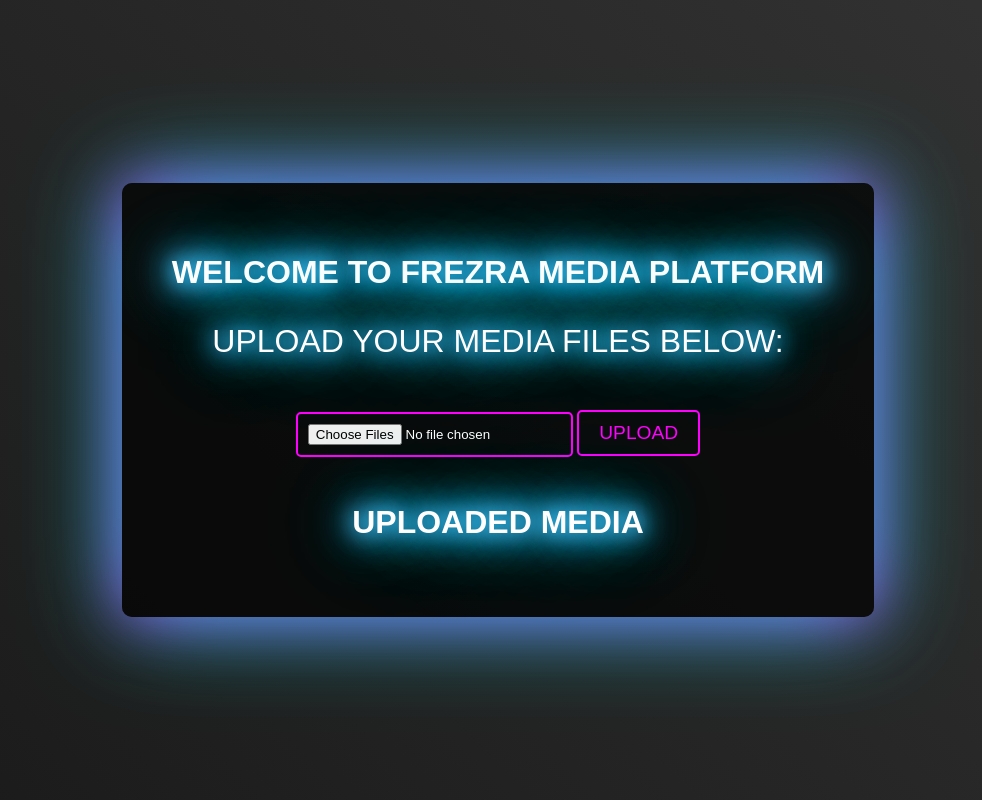
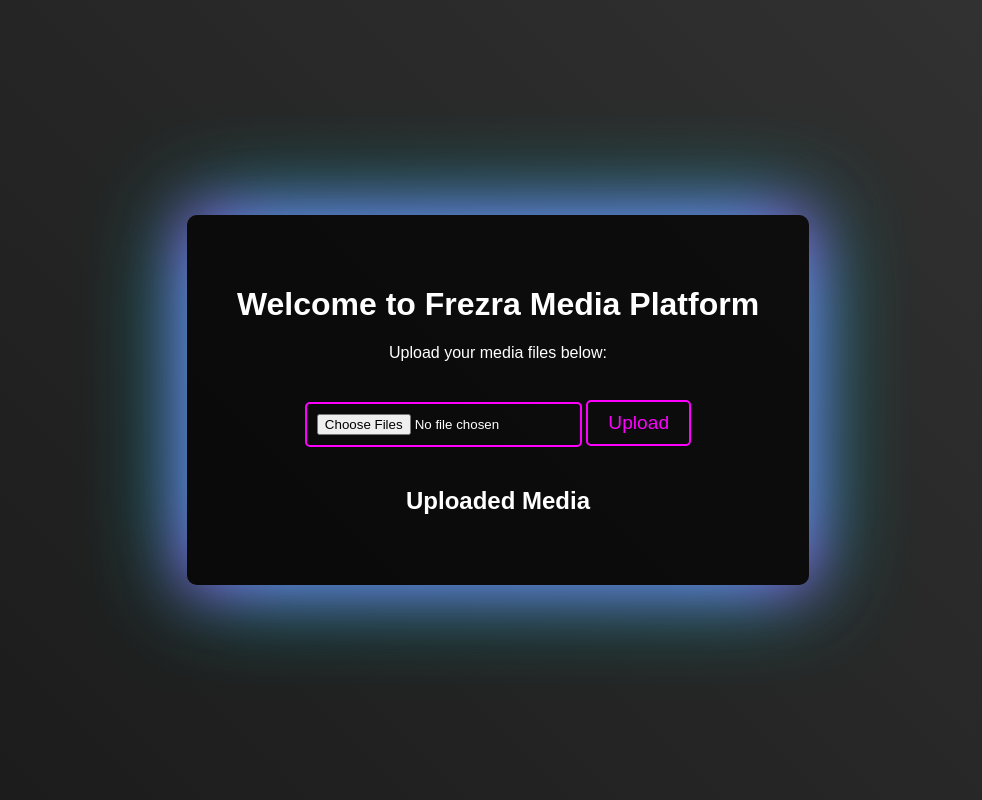
Before and after one commit to Fred1e/FrEz-soccer-score, a plain HTML site: page public/index.html in a window 1280 px wide. Shown: the whole page, without its empty margins (142-1124 px from the left). Drawn offline with Linux system fonts and the light colour scheme.

Commit message:
Update index.html

```diff
--- a/public/index.html
+++ b/public/index.html
@@ -8,18 +8,16 @@
 </head>
 <body>
     <div class="container">
-        <h1 class="neon-text">Welcome to Frezra Media Platform</h1>
-        <p class="neon-text">Upload your media files below:</p>
+        <h1>Welcome to Frezra Media Platform</h1>
+        <p>Upload your media files below:</p>
 
         <form id="uploadForm" enctype="multipart/form-data">
             <input type="file" id="fileInput" name="file" accept="image/*,audio/*,video/*,.pdf,.doc,.docx,.txt,.zip,.rar" multiple required />
-            <button type="submit" class="neon-button">Upload</button>
+            <button type="submit">Upload</button>
         </form>
 
-        <h2 class="neon-text">Uploaded Media</h2>
-        <div id="mediaList">
-            <!-- Uploaded media will appear here -->
-        </div>
+        <h2>Uploaded Media</h2>
+        <div id="mediaList"></div>
     </div>
 
     <script src="app.js"></script>
```
